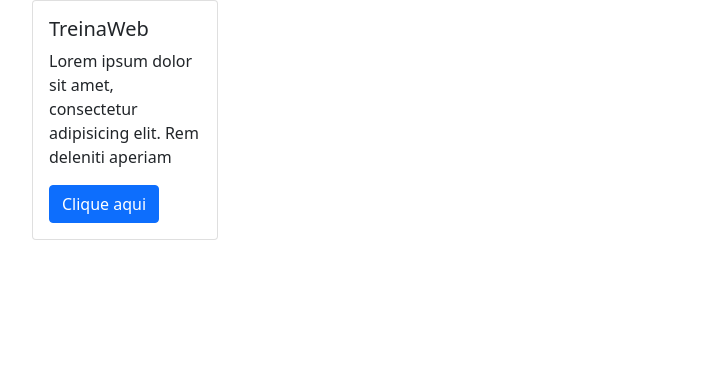
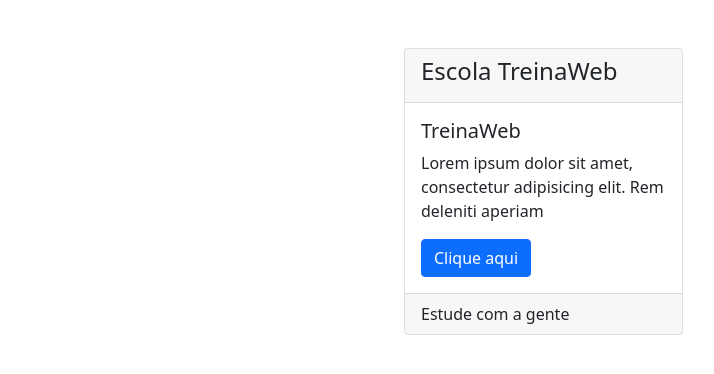
Before and after one commit to treinaweb/treinaweb-bootstrap-conhecendo-componente-de-card, a plain HTML site: page card/index.html in a window 1280 px wide. Shown: the whole page, without its empty margins (50-764 px from the left). Drawn offline with nearby package versions, Linux system fonts and the light colour scheme.

Commit message:
1-2 Divisões de um card

```diff
--- a/card/index.html
+++ b/card/index.html
@@ -11,15 +11,19 @@
 <body>
     <div class="container">
 
-        <div class="card col-2">
+        <div class="card mt-5 col-3 offset-4">
+            <div class="card-header">
+                <h4>Escola TreinaWeb</h4>
+            </div>
             <div class="card-body">
                 <h5 class="card-title">TreinaWeb</h5>
                 <p class="card-text">Lorem ipsum dolor sit amet, consectetur adipisicing elit. Rem deleniti aperiam</p>
                 <a href="#" class="btn btn-primary">Clique aqui</a>
             </div>
+            <div class="card-footer">
+                <p class="mb-0">Estude com a gente</p>
+            </div>
         </div>
-
-
     </div>
 
 
```
